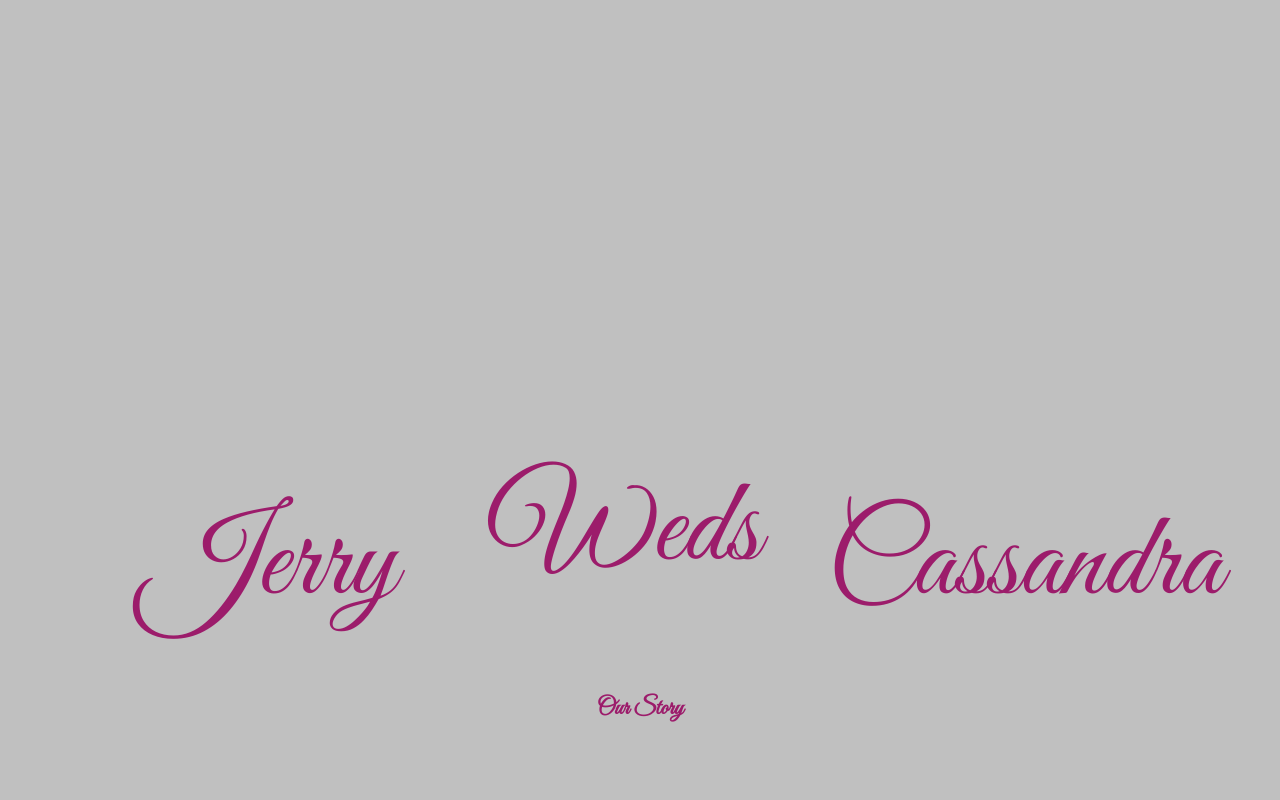
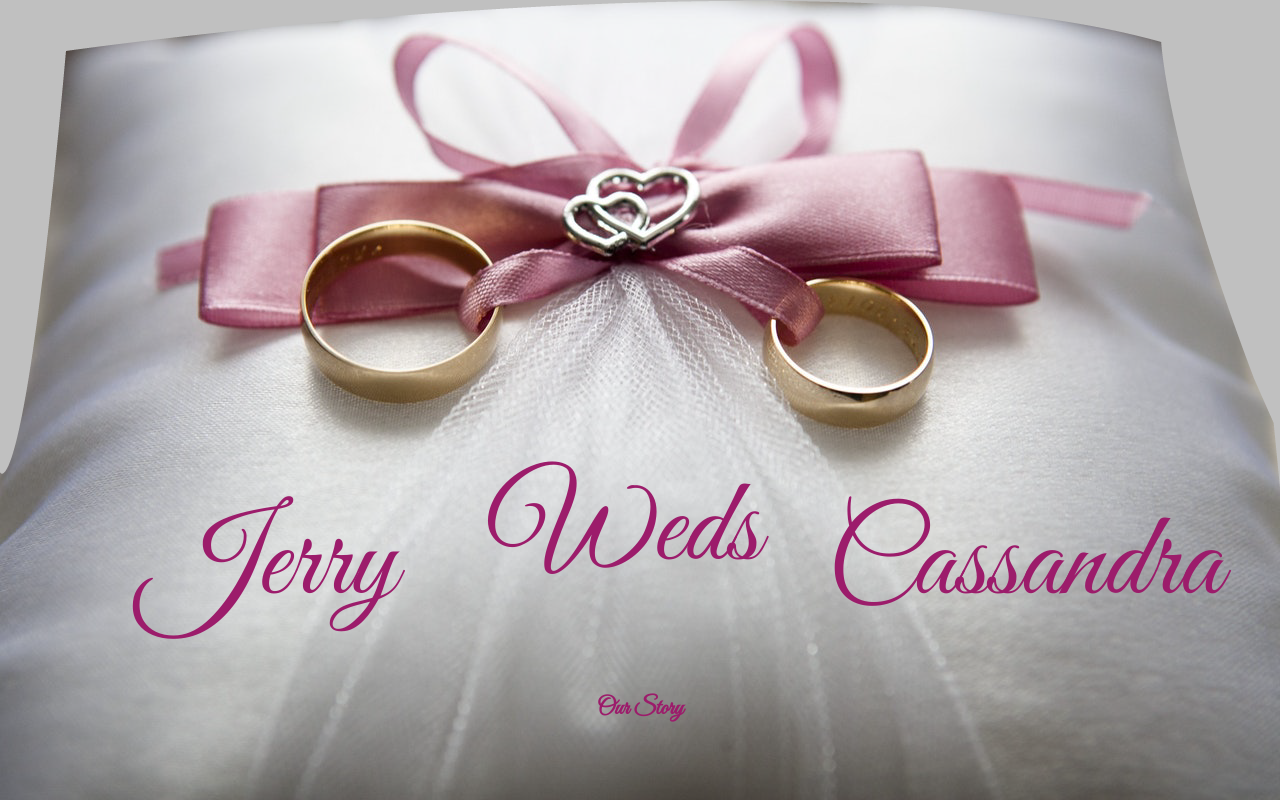
Before and after one commit to Denni2/espouse, a plain HTML site: page index.html in a window 1280 px wide. Drawn offline with nearby package versions, Linux system fonts and the light colour scheme; the site is published under a folder, as on GitHub Pages, so addresses that start at the root find nothing; a web font is replaced by a local one.

Commit message:
home-page path updated

```diff
--- a/css/main.css
+++ b/css/main.css
@@ -49,7 +49,7 @@ html, body {
 
 #home-page {
   background-color: rgb(192, 192, 192);
-  background-image: url('/img/threefortythree.png');
+  background-image: url('../img/threefortythree.png');
   background-repeat: no-repeat;
   background-size: cover;
 }
```
